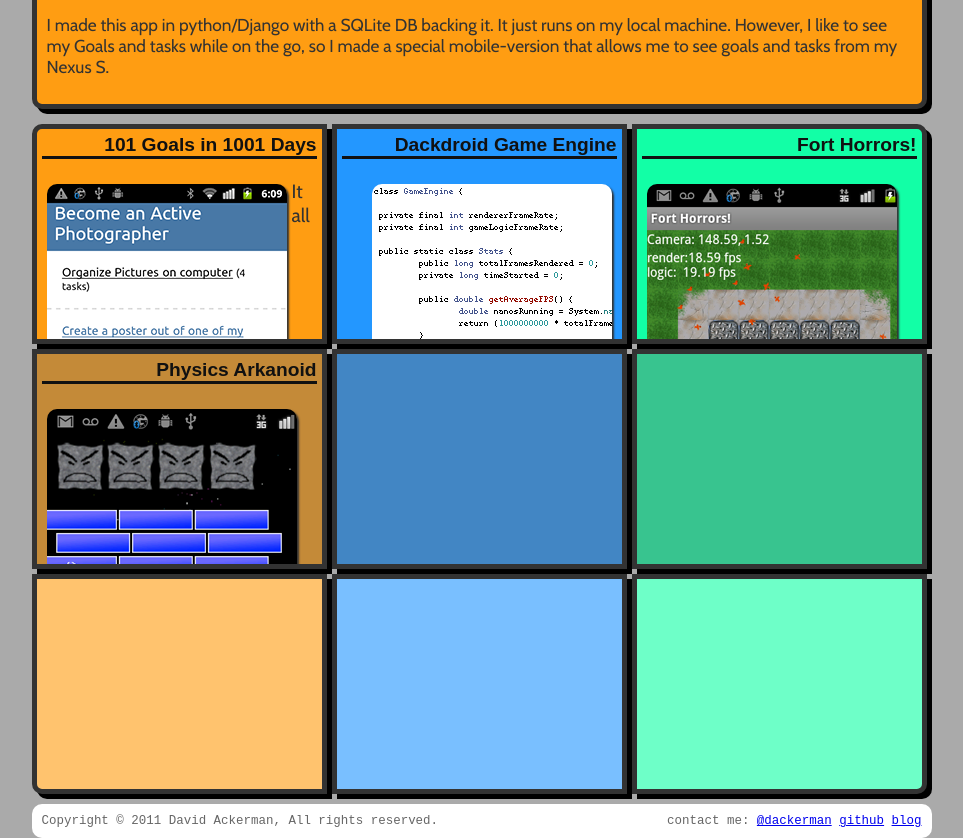
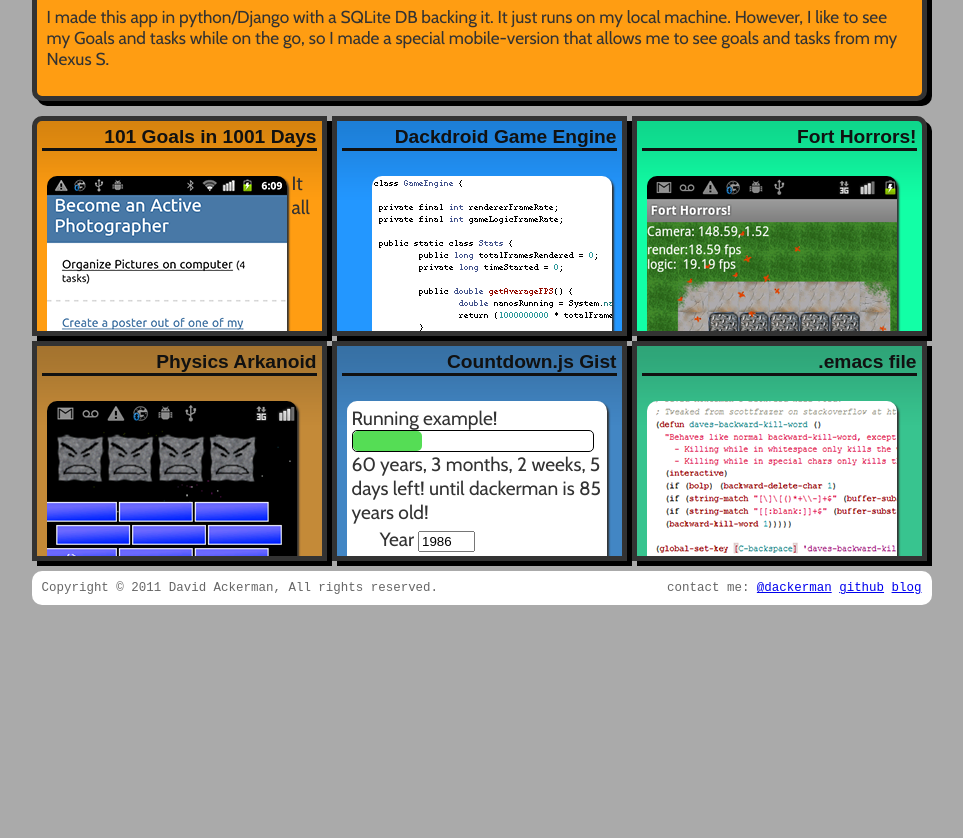
Before and after one commit to dackerman/ackermansoftware, a plain HTML site: page github-projects.html in a window 1280 px wide. Shown: the part 563-1401 px from the top of the page, without its empty margins (161-1124 px from the left). After the commit the page ends 1168 px from the top, so only its background shows below. Drawn offline with nearby package versions, Linux system fonts and the light colour scheme; a web font is replaced by a local one.

Commit message:
finished the rest of the tabs, including countdown.js

```diff
--- /dev/null
+++ b/countdown.js
@@ -0,0 +1,51 @@
+var countdown = {};
+countdown.containerId = "countdown";
+countdown.backgroundColor = "#55dd55";
+countdown.barWidth = 300;
+countdown.barHeight = 20;
+
+
+countdown.CreateCountdown = function(startYear, startMonth, startDay, numDays){
+	var millisElapsed = new Date() - new Date(startYear, startMonth - 1, startDay);
+	var daysElapsed = millisElapsed / (1000 * 60 * 60 * 24);
+	var totalDaysLeft = Math.ceil(numDays - daysElapsed);
+
+	var yearsLeft = Math.floor(totalDaysLeft / 365);
+	var monthsLeft = Math.floor((totalDaysLeft % 365) / 31);
+	var weeksLeft = Math.floor(((totalDaysLeft % 365) % 31) / 7);
+	var daysLeft = Math.ceil(((totalDaysLeft % 365) % 31) % 7);
+
+	var outerBar = document.createElement("div");
+	outerBar.style.border = "1px solid black";
+	outerBar.style.borderRadius = "5px";
+	outerBar.style.padding = "0px";
+	outerBar.style.height = countdown.barHeight + "px";
+	outerBar.style.width = countdown.barWidth + "px";
+
+	var percentComplete = (numDays - totalDaysLeft) / numDays;
+	var bar = document.createElement("div");
+	bar.style.backgroundColor = countdown.backgroundColor;
+	bar.style.margin = "0px;"
+	bar.style.borderRadius = "5px";
+	bar.style.height = countdown.barHeight + "px";
+	var barWidth = Math.max(Math.floor(countdown.barWidth * percentComplete), 1);
+	bar.style.width = barWidth + "px";
+
+	var pluralize = function(singular, value){
+	    if(value == 1) return singular;
+	    else return singular + "s";
+	}
+	var comma = ", ";
+	var text = document.createElement('span');
+	text.id = "countdown_text";
+	text.innerHTML = yearsLeft + pluralize(" year", yearsLeft) + comma +
+	                 monthsLeft + pluralize(" month", monthsLeft) + comma +
+	                 weeksLeft + pluralize(" week", weeksLeft) + comma +
+	                 daysLeft + pluralize(" day", daysLeft) + " left!";
+
+	var element = document.getElementById(countdown.containerId);
+	element.innerHTML = ""; //clear
+	outerBar.appendChild(bar);
+	element.appendChild(outerBar);
+	element.appendChild(text);
+}
--- a/github-projects.html
+++ b/github-projects.html
@@ -4,9 +4,15 @@
 	<link href='http://fonts.googleapis.com/css?family=Cabin' rel='stylesheet' type='text/css'>
 	<link rel="stylesheet" type="text/css" href="style.css" />
 	<script src="https://ajax.googleapis.com/ajax/libs/jquery/1.4.2/jquery.min.js"></script>
+	<script src="countdown.js"></script>
 	<script src="github-projects.js"></script>
 </head>
 <body>
+	<!--[if IE]>
+		<div id="ie_warning">
+			Does this site look bad? It's because you are running Internet Explorer. Please try <a href="http://www.mozilla.com/en-US/firefox/new/">Firefox</a> or <a href="http://goo.gl/zJGLf">Chrome</a> for the best experience. <a href="images/screenshot.png">This</a> is the intended look.
+		</div>
+	<![endif]-->
 	<div id="header">
 		<span class="fancy">David Ackerman's</span> Github projects
 	</div>
@@ -76,7 +82,41 @@
 					<p>There is also a rudimentary camera system that currently can be controlled by the GameThread. If desired, the user of this library could control the camera X and Y position with the touchscreen, allowing the user to drag the camera around to view the world.</p>
 				</div>
 			</div>
-			<div class="middle center project"></div>
+			<div id="countdownjs_id" class="middle center project">
+				<div class="title">
+					Countdown.js Gist
+					<a href="https://gist.github.com/815928" title="See the gist on Github!">
+						<img src="images/github-link.png" />
+					</a>
+				</div>
+				<div class="description">
+					<div class="thumb float-left" style="background-color:white;width:250px;padding:5px;">
+						Running example!<br />
+						<div id="countdown"></div> until dackerman is 85 years old!
+						<table id="countdown_demo_table">
+							<tr>
+								<td><label for="countdown_year">Year</label></td>
+								<td><input id="countdown_year" type="text" value="1986" size="4"/></td>
+							</tr>
+							<tr>
+								<td><label for="countdown_month">Month</label></td>
+								<td><input id="countdown_month" type="text" value="7" size="2"/></td>
+							</tr>
+							<tr>
+								<td><label for="countdown_day">Day</label></td>
+								<td><input id="countdown_day" type="text" value="24" size="2"/></td>
+							</tr>
+							<tr>
+								<td><label for="countdown_ends">Ends In</label></td>
+								<td><input id="countdown_ends" type="text" value="31025" size="2"/> Days</td>
+							</tr>
+						</table>
+						<input id="countdown_recalculate" type="button" value="Recalculate" />
+					</div>
+					<p><code>Countdown.js</code> is a simple script I created to countdown a number of days until a goal is met.  The inputs to the function are the date the countdown started, and the number of days until the countdown ends.</p>
+					<p>This is not exactly the format of most countdown scripts, but it is perfect for the 101 goals in 1001 days project. This way, someone can enter in the day they started their goals, and it will tell them how many months, weeks, and days are left until it's over.</p>
+				</div>
+			</div>
 			<div class="bottom center project"></div>
 		</div>
 		<div id="right_column" class="column">
@@ -99,7 +139,19 @@
 					<p>As you can see from the debug output, the rendering and logic threads are both running around 20fps, but this is only because I have throttled them that slow - the actual framerate I could get with this demo (about 50 birds) was over 60fps.</p>
 				</div>
 			</div>
-			<div class="middle right project"></div>
+			<div id="dotemacs_id" class="middle right project">
+				<div class="title">
+					.emacs file
+					<a href="https://github.com/dackerman/Emacs-file" title="See the source code on Github!">
+						<img src="images/github-link.png" />
+					</a>
+				</div>
+				<div class="description">
+					<img class="thumb float-left" src="images/emacs_thumb.png" />
+					<p>This is just a copy of my <code>.emacs</code> file from my workstation.  I usually use emacs for my normal text editing needs, for things such as javascript, html, css, and python code. Although I love my emacs and it's keybindings, I am definitely an eclipse guy when it comes to Java code. There is just no other sane way of editing that stuff!</p>
+					<p>Also note that I have written at least a little emacs lisp code since I picked up the program. Although I am pretty familiar with functional programming languages in general, I am not very familiar with lisp in particular, so coming up with my own <code>backward-kill-word</code> was definitely a challenge. Also note that I took most of the <code>backward-kill-word</code> code from a post on stackoverflow, so I cannot claim all the credit for this function.</p>
+				</div>
+			</div>
 			<div class="bottom right project"></div>
 		</div>
 		<div id="footer">
@@ -112,5 +164,10 @@
 			<span>
 		</div>
 	</div>
+	<script>
+		// Script for the countdown.js window.
+		countdown.barWidth = 240;
+		countdown.CreateCountdown(1986, 7, 24, 31025);
+	</script>
 </body>
 </html>
--- a/github-projects.js
+++ b/github-projects.js
@@ -13,6 +13,17 @@
 
 dackerman.navigate_to_hash = function(){
 	$(dackerman.get_location()).click();
+};
+
+dackerman.init_countdown = function(){
+	$("#countdown_recalculate").click(function(event){
+		countdown.CreateCountdown(
+			$("#countdown_year").attr('value'),
+			$("#countdown_month").attr('value'),
+			$("#countdown_day").attr('value'),
+			$("#countdown_ends").attr('value'));
+
+	});
 };
 
 $(document).ready(function(){
@@ -37,4 +48,6 @@
 	} else {
 	    dackerman.navigate_to_hash();
 	}
+
+	dackerman.init_countdown();
 });
--- a/style.css
+++ b/style.css
@@ -1,5 +1,21 @@
 /* Color Scheme: http://colorschemedesigner.com/#0h41TtI--tIMP */
+
+#ie_warning {
+	width:100%;
+	margin:0px;
+	padding:5px;
+	border-bottom:1px solid black;
+	background-color:#f00;
+	color:#fff;
+	font-family:'Cabin';
+	font-size:0.7em;
+	font-weight:bold;
+	text-align:center;
+}
+
 body {
+	margin:0px;
+	padding:0px;
 	background-color:#aaa;
 	color:#333;
 	font-family:'Cabin', sans-serif;
@@ -14,6 +30,14 @@
 	margin:5px;
 	border-radius:10px;
 	box-shadow:2px 2px 2px #333;
+}
+
+#countdown {
+	display:inline;
+}
+
+label {
+	float:right;
 }
 
 .float-left {
@@ -59,6 +83,9 @@
 	min-height:400px;
 	margin:auto;
 	margin-bottom:10px;
+	background-image:url('images/gradient.png');
+	background-repeat:repeat-x;
+	background-position:left top;
 
 	border-radius:10px;
 
@@ -121,6 +148,11 @@
 	border:5px solid #333;
 	box-shadow:5px 5px 0px #000;
 
+
+	background-image:url('images/gradient.png');
+	background-repeat:repeat-x;
+	background-position:left top;
+
 	cursor:pointer;
 }
 
@@ -171,7 +203,9 @@
 
 }
 
+/*When I get more projects, enable bottom row.*/
 .bottom {
+	display:none;
 }
 
 .left {
```
Also changed, not shown: images/emacs_thumb.png (added), images/gradient.png (added), images/screenshot.png (added).
